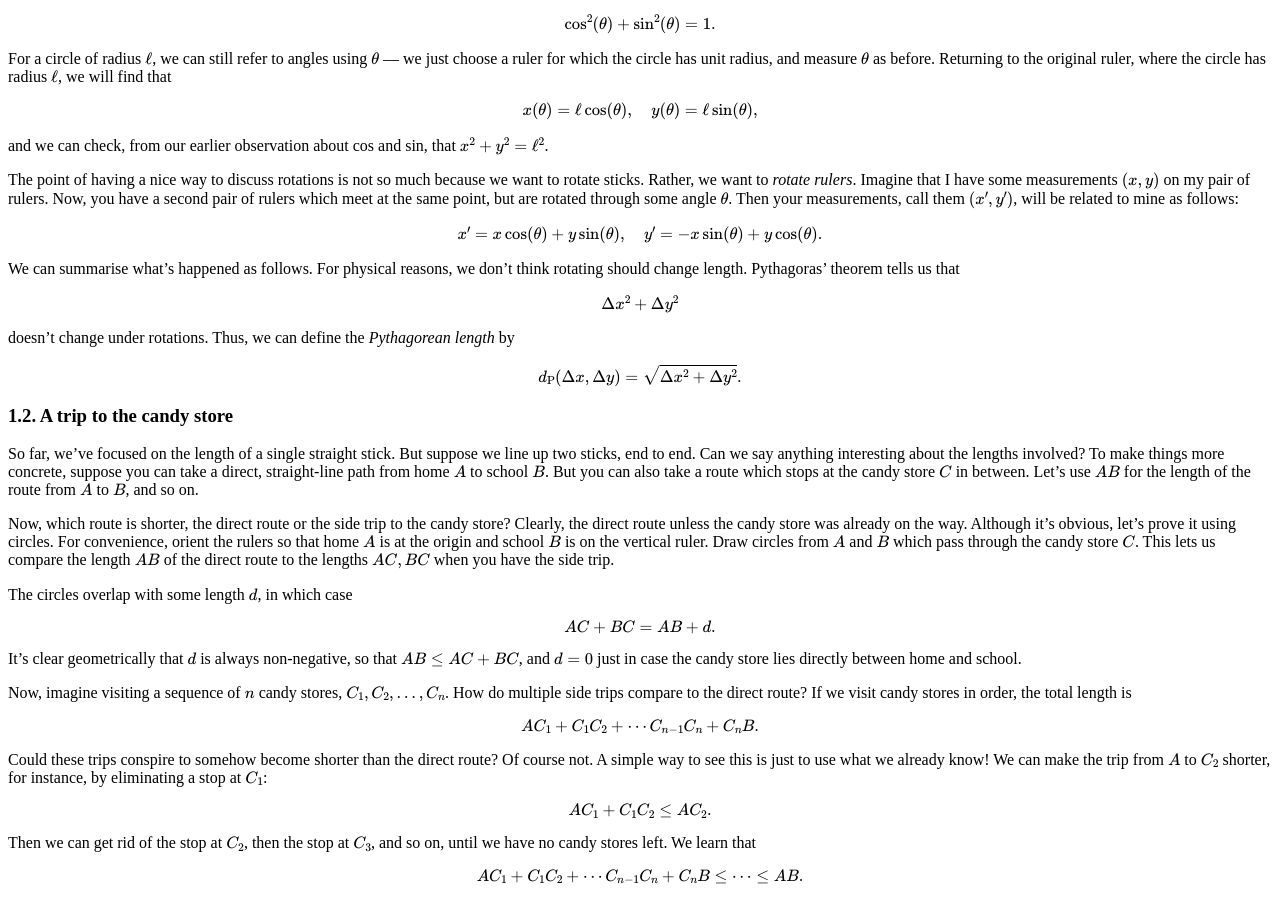
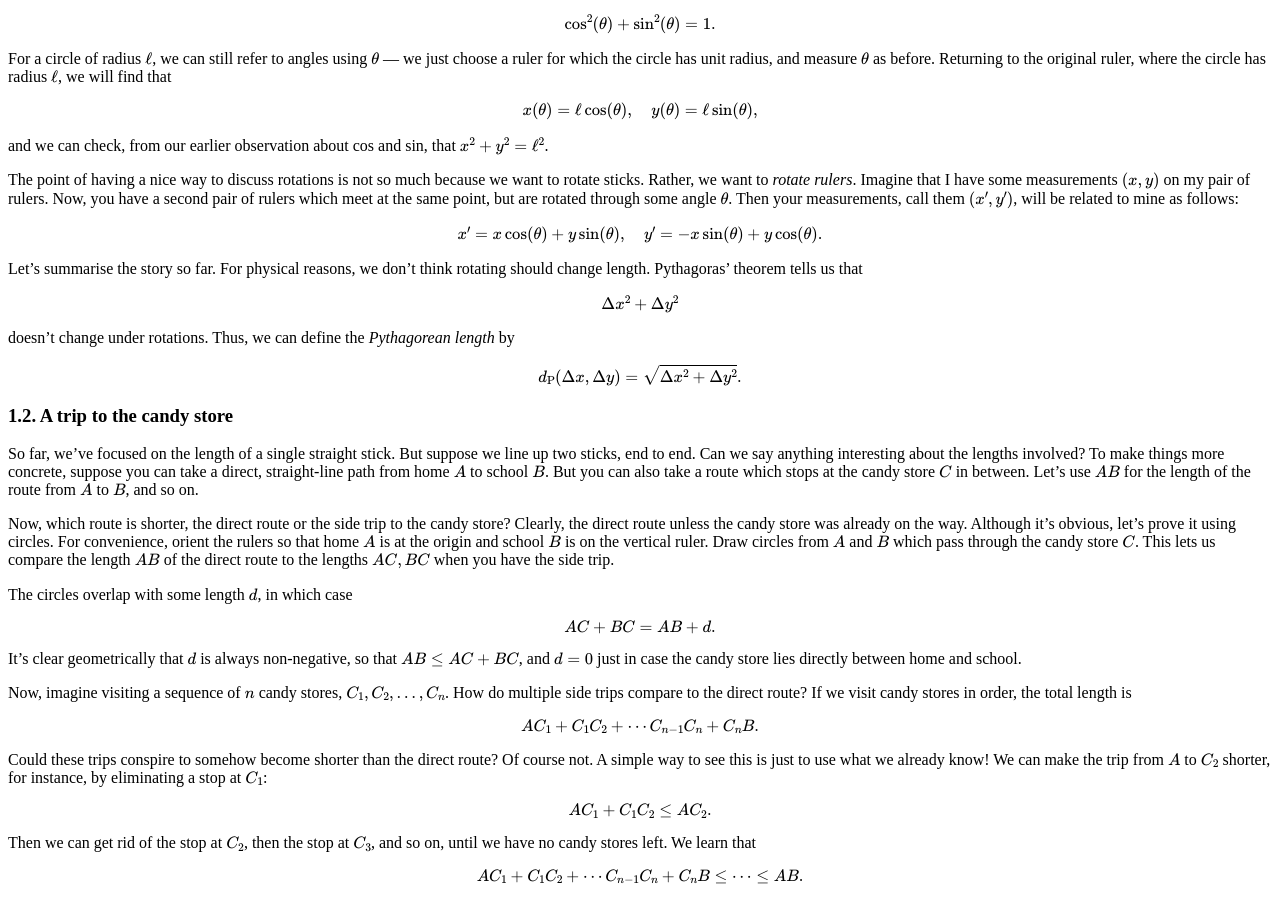
Before and after one commit to hapax/hapax.github.io, a Jekyll site: the page built from assets/maximal.md, in a window 1280 px wide and 900 px high, scrolled down 1254 px. Built offline with Jekyll 4.4.1, drawn with Linux system fonts in a browser that asks for light colours; our own code applies the rules of GitHub Pages for plain Markdown files; formulas are drawn with MathJax 3; a script that is not in the unit is left out.

Commit message:
Update maximal.md

```diff
--- a/assets/maximal.md
+++ b/assets/maximal.md
@@ -109,7 +109,7 @@ $$
 x' = x \cos(\theta) + y \sin(\theta), \quad y' = -x \sin(\theta) + y \cos(\theta).
 $$
 
-We can summarise what's happened as follows.
+Let's summarise the story so far.
 For physical reasons, we don't think rotating should change length.
 Pythagoras' theorem tells us that
 
```
